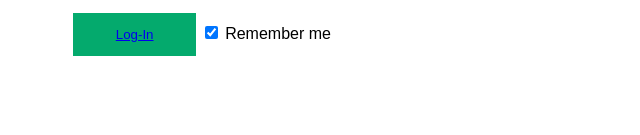
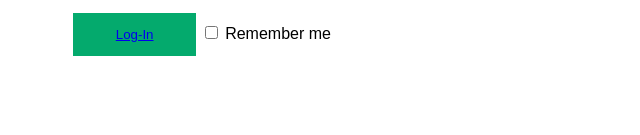
Before and after one commit to diketso-setho16-ITvarsity/Module-8-Assessment-1, a plain HTML site: page index.html in a window 1280 px wide. Shown: the part 291-426 px from the top of the page, 438-1078 px from the left. Drawn offline with nearby package versions, Linux system fonts and the light colour scheme.

Commit message:
checkbox
removed the default checked on "remember me"

```diff
--- a/index.html
+++ b/index.html
@@ -24,7 +24,7 @@
             <br />
             <button><a href="#" onclick="verifyUser()">Log-In</a></button>
           <label>
-            <input type="checkbox" checked="checked" name="remember"> Remember me
+            <input type="checkbox" name="remember"> Remember me
           </label>
             <br />
           <span class="psw">Forgot <a href="#">password?</a></span>
```
